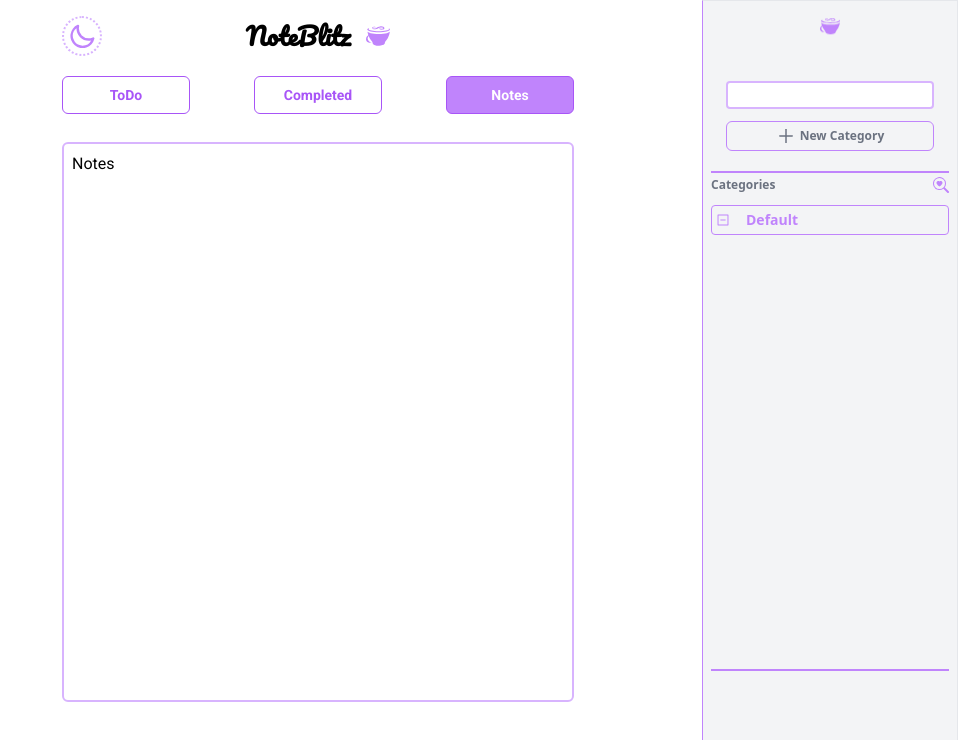
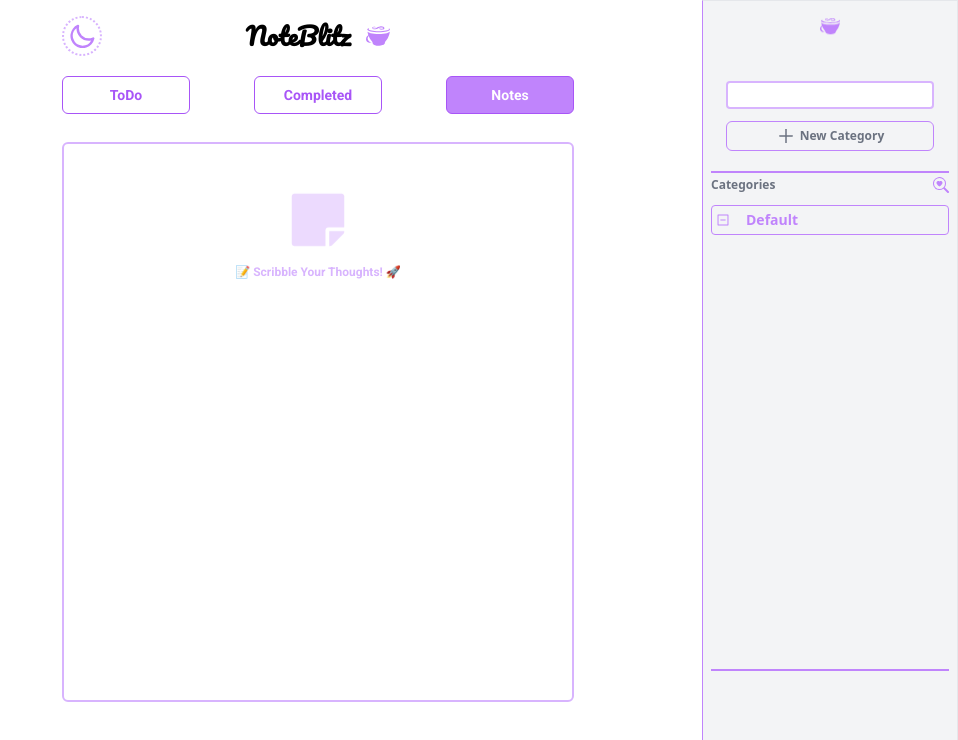
Before and after one commit to Julius-Java/noteBlitz, a Next.js app: page /1/notes in a window 1280 px wide. Shown: the top 740 px of the page, without its empty margins (322-1280 px from the left). Built offline with nearby package versions, Linux system fonts and the light colour scheme.

Commit message:
Add note section placeholder

```diff
--- a/pages/[category]/notes.js
+++ b/pages/[category]/notes.js
@@ -1,8 +1,10 @@
+import NoteList from "@/components/NoteList"
+
 export default function Notes()
 {
     return (
         <div>
-            <p>Notes</p>
+            <NoteList />
         </div>
     )
 }
```
